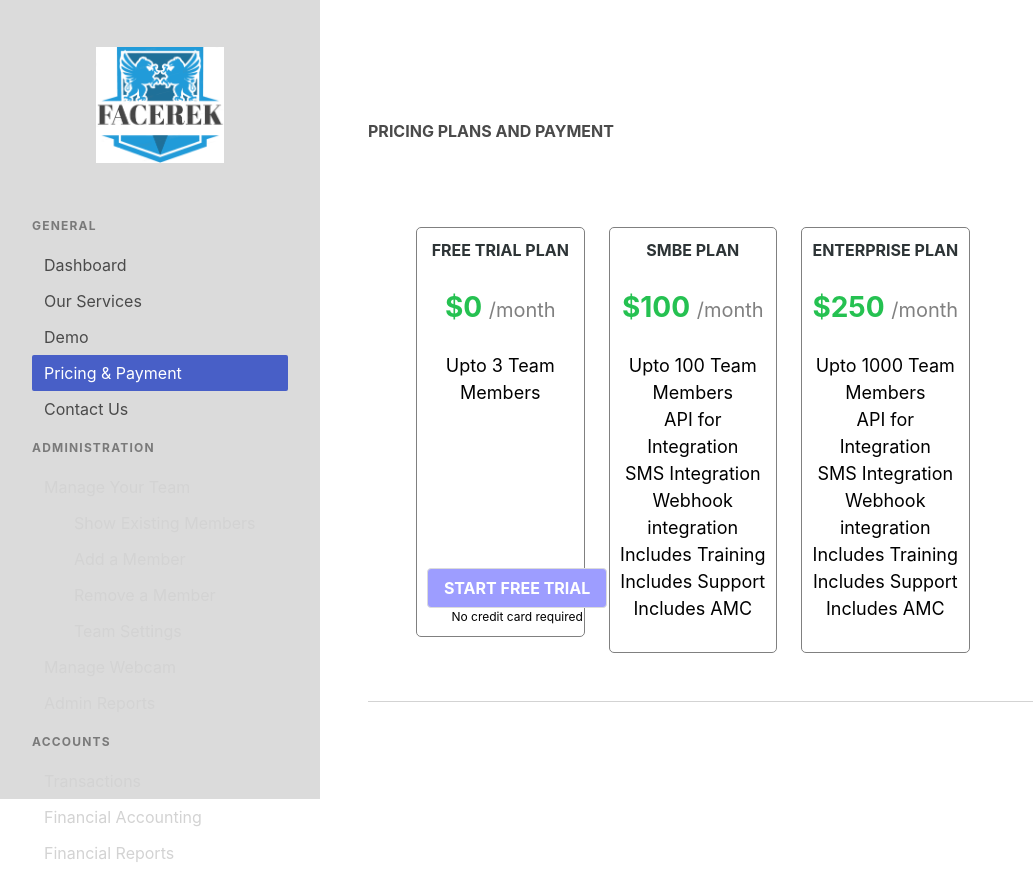
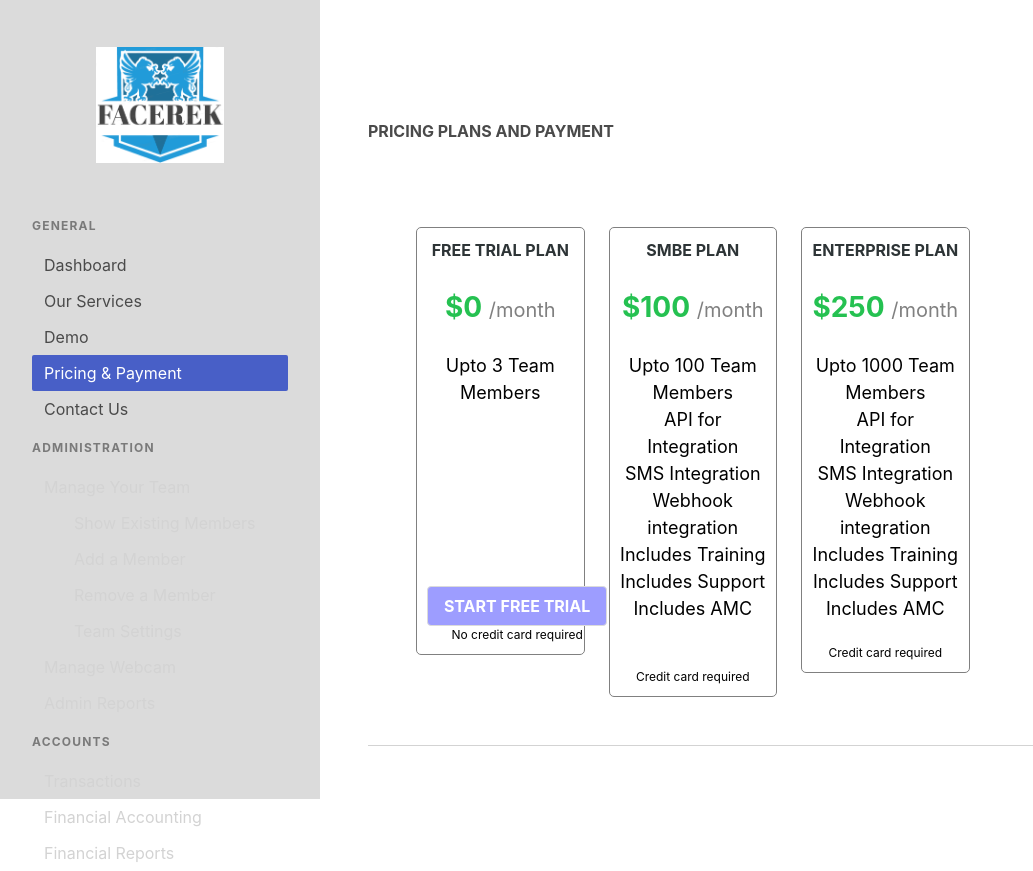
Before and after one commit to san-jeev/Week5-Project, a Flask app: page /pricing in a window 1280 px wide. Shown: the part 109-980 px from the top of the page, without its empty margins (0-1033 px from the left). Run offline with Flask 2, Linux system fonts and the light colour scheme; some libraries are stand-ins or nearby versions.

Commit message:
Add files via upload

```diff
--- a/templates/pages/pricing.html
+++ b/templates/pages/pricing.html
@@ -8,22 +8,16 @@
             <br><br>
             <b>PRICING PLANS AND PAYMENT</b>
             <br><br>
-<!--            <p>  -->
-<!--                 <img src="{{url_for('static', filename='img/pricing.png')}}" alt="FaceRek How To" width="1000" height="400">  -->
-<!--            </p> -->
             <!-- Pricing Plans -->
             <div class="section" id="pricing" style="color: black; margin-top: -20px; border-bottom: 1px solid lightgrey;">
                 <div class="container">
-<!--                    <p style="text-align: center; font-size: 18px;">   -->
-<!--                        PRICING PLANS  -->
-<!--                    </p>  -->
+                    <div class="item columns" style="margin-top: 20px;">
 
-                    <div class="item columns" style="margin-top: 20px;">
+                        <!-- Free Trail Plan -->
 
                         <div class="column is-3">
 
                             <div style="padding: 10px 10px 10px 10px; border: 1px solid gray; border-radius: 5px;">
-
                                 <nav class="level">
                                     <div class="level-item">
                                         <p style="text-align: center; font-weight: bold; color: #2d3436">FREE TRIAL PLAN</p>
@@ -44,7 +38,7 @@
                                     <br><br><br><br>
                                 </p>
 
-                                <nav class="level" style="margin-top: 20px;">
+                                <nav class="level" style="margin-top: 38px;">
                                     <div class="level-item">
                                         <div>
                                             <a href="{{ url_for('contact') }}">
@@ -62,7 +56,7 @@
                             </div>
                         </div>
 
-
+                        <!-- SMBE Plan -->
                         <div class="column is-3">
 
                             <div style="padding: 10px 10px 10px 10px; border: 1px solid gray; border-radius: 5px;">
@@ -100,15 +94,19 @@
                                                 data-key="{{ key }}"
                                                 data-description="FaceRek Monthly SMBE-1 Subscription Charge"
                                                 <!-- The charge amount is $100/month for SMBE plan -->
-                                                data-amount="2500"
+                                                data-amount="10000"
                                                 data-locale="auto">
                                             </script>
-                                        </form>
+                                        </form><br>
                                     </div>
                                 </nav>
+                                <p style="text-align: center; font-size: 12px; margin-top: -22px;">
+                                    Credit card required
+                                </p>
                             </div>
                         </div>
 
+                        <!-- Enterprise Plan -->
                         <div class="column is-3">
 
                             <div style="padding: 10px 10px 10px 10px; border: 1px solid gray; border-radius: 5px;">
@@ -152,6 +150,9 @@
                                         </form>
                                     </div>
                                 </nav>
+                                <p style="text-align: center; font-size: 12px; margin-top: -22px;">
+                                    Credit card required
+                                </p>
                             </div>
                         </div>
 
```
